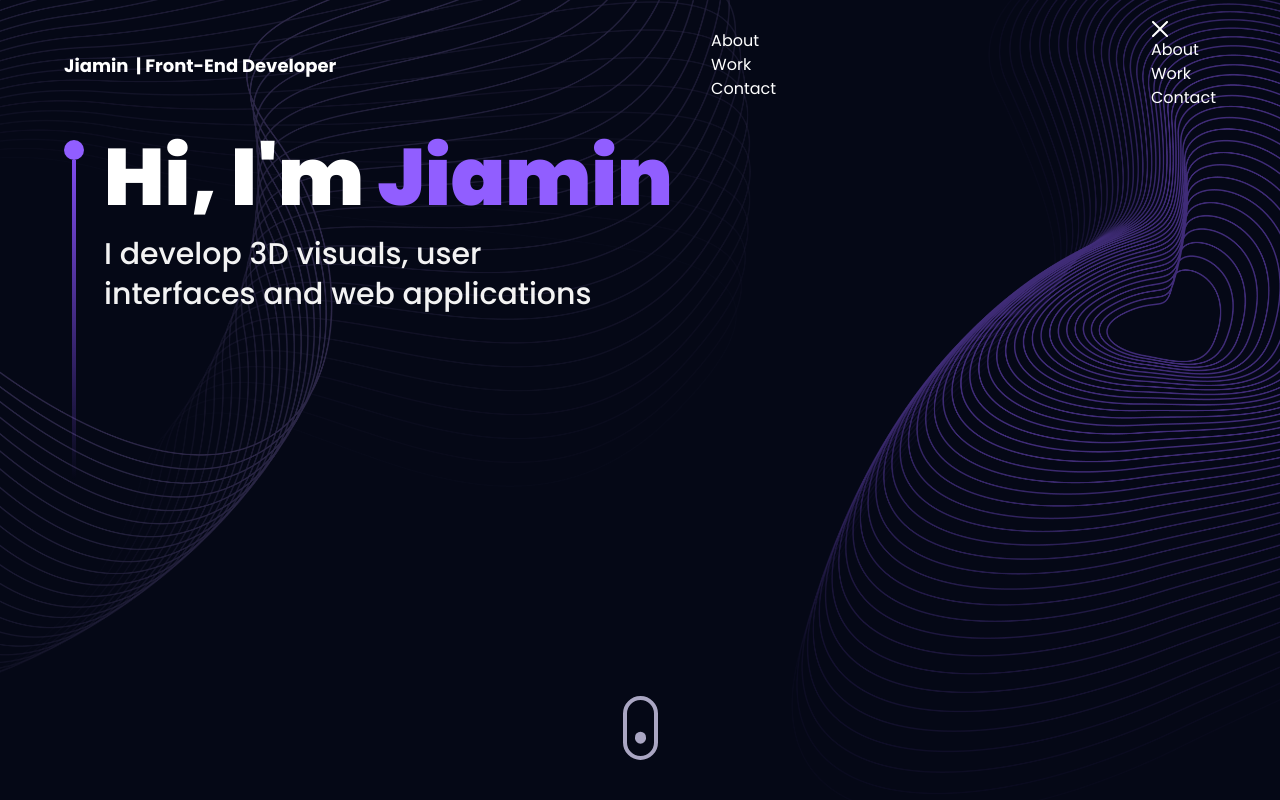
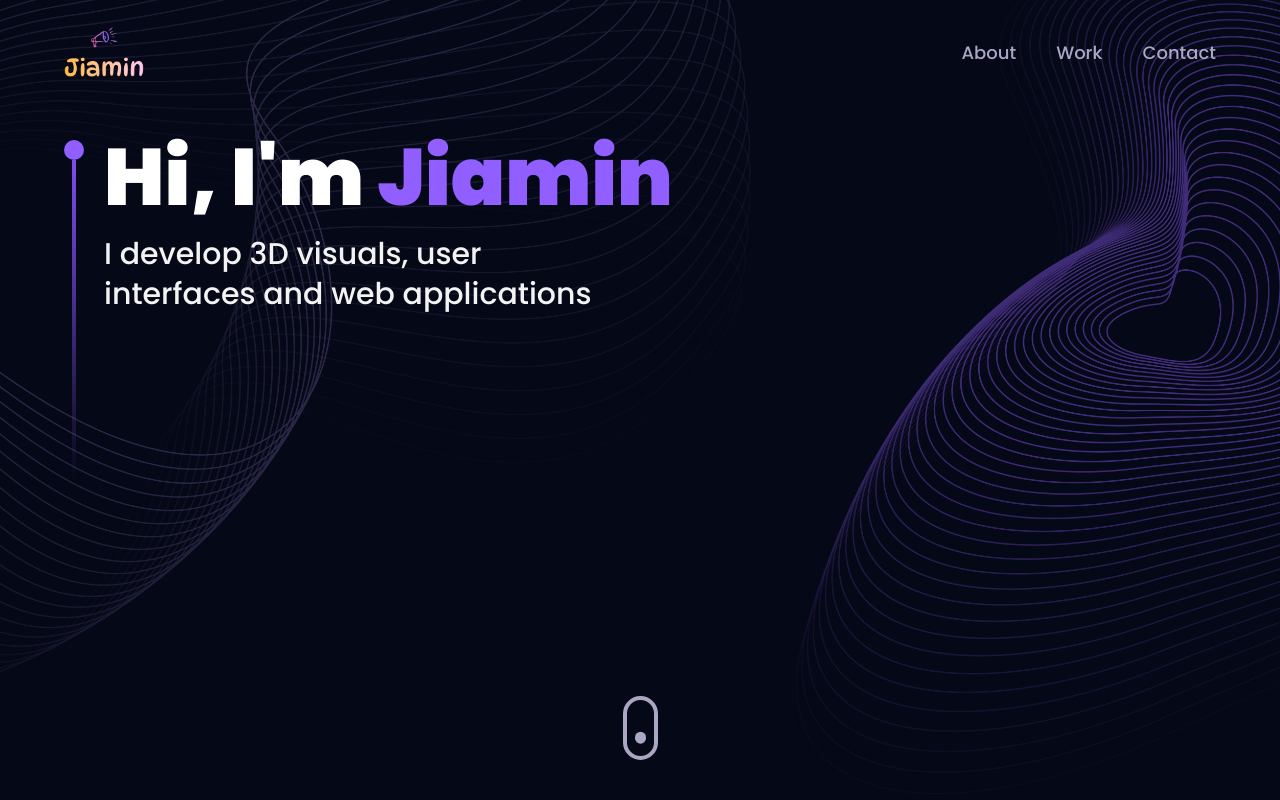
Before and after one commit to Joy-LJM/3D_Portfolio, a React (Vite) app: page / in a window 1280 px wide. Shown: the top 800 px of the page. Built offline with nearby package versions, Linux system fonts and the light colour scheme.

Commit message:
feat: develop navigation

```diff
--- a/src/components/Navbar.tsx
+++ b/src/components/Navbar.tsx
@@ -1,35 +1,79 @@
-import React from "react";
+import  { useEffect, useState } from "react";
 import { Link } from "react-router-dom";
 import { logo, menu, close } from "../assets/index.js";
 import { navLinks } from "../constants/index.js";
 import { styles } from "../styles.ts";
 
 export default function Navbar() {
+  const [active, setActive] = useState("");
+  const [toggle, setToggle] = useState(false);
+  const [scrolled, setScrolled] = useState(false);
+
+  useEffect(() => {
+    const handleScroll = () => {
+      const scrollTop = window.scrollY;
+      if (scrollTop > 100) {
+        setScrolled(true);
+      } else {
+        setScrolled(false);
+      }
+    };
+    window.addEventListener("scroll", handleScroll);
+    return () => window.removeEventListener("scroll", handleScroll);
+  }, []);
+
   return (
-    <nav className={`${styles.paddingX} w-full flex items-center py-5 fixed`}>
+    <nav
+      className={`${styles.paddingX} w-full flex items-center py-5 fixed z-20 ${
+        scrolled ? "bg-primary" : "bg-transparent"
+      }`}
+    >
       <div className="w-full flex justify-between items-center max-w-7xl mx-auto">
-        <Link to="/" className="flex items-center gap-2">
-          {/* <img src={logo} alt="logo"  className='w-9 h-9 object-contain' /> */}
-          <p className="text-white text-[18px] font-bold cursor-pointer flex" >
-            Jiamin &nbsp;
-            <span>| Front-End Developer</span>
-          </p>
+        <Link to="/" className="flex items-center gap-2" onClick={()=>{
+          setActive("");
+          window.scrollTo(0,0);
+        }}>
+          <img src={logo} alt="logo"  className='w-20 h-16 object-contain' />
         </Link>
-        <ul>
+        <ul className="list-none hidden sm:flex flex-row gap-10">
           {navLinks.map((nav: { id: string; title: string }) => (
-            <li key={nav.id}>
-              <Link to={nav.id}>{nav.title}</Link>
+            <li
+              key={nav.id}
+              className={`${
+                active === nav.title ? "text-white" : "text-secondary"
+              } hover:text-white text-[18px] font-medium`}
+              onClick={() => setActive(nav.title)}
+            >
+              <a href={`#${nav.id}`}>{nav.title}</a>
             </li>
           ))}
         </ul>
         {/* for mobile screen */}
-        <div>
-          <img src={close} />
-          <div>
-            <ul>
+        <div className="sm:hidden flex flex-1 justify-end items-center">
+          <img
+            src={toggle ? close : menu}
+            onClick={() => setToggle(!toggle)}
+            alt="menu"
+            className="w-[28px] h-[28px] object-contain"
+          />
+          <div
+            className={`${
+              !toggle ? "hidden" : "flex"
+            }  p-6 black-gradient absolute top-20 right-0 mx-4 my-2 min-w-[140px] z-10 rounded-xl`}
+          >
+            <ul className="list-none flex justify-end items-start flex-1 flex-col gap-4">
               {navLinks.map((nav: { id: string; title: string }) => (
-                <li key={nav.id}>
-                  <Link to={nav.id}>{nav.title}</Link>
+                <li
+                  key={nav.id}
+                  className={`font-poppins font-medium text-[16px] ${
+                    active === nav.title ? "text-white" : "text-secondary"
+                  }`}
+                  onClick={() => {
+                    setToggle(!toggle);
+                    setActive(nav.title);
+                  }}
+                >
+                  <a href={`#${nav.id}`}>{nav.title}</a>
                 </li>
               ))}
             </ul>
```
